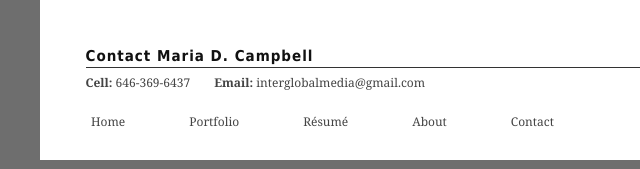
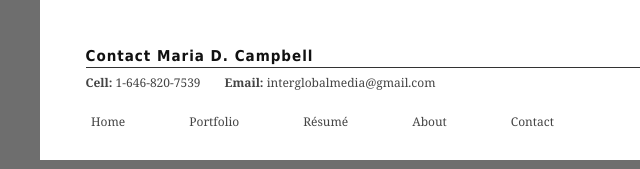
Before and after one commit to interglobalmedia/responsive-html5-resume, a website: page index.html in a window 1280 px wide. Shown: the part 1709-1878 px from the top of the page, 0-640 px from the left. Drawn offline with Linux system fonts and the light colour scheme.

Commit message:
Replace cell number with Google Voice number

```diff
--- a/index.html
+++ b/index.html
@@ -380,11 +380,11 @@
 				<section class="contact-info">
 					<p class="tel"><strong><span
 								  class="type">Cell</span>:</strong>
-						<a href="callto:+6463696437"
+						<a href="tel:+1-646-820-7539"
 						   target="_blank"
 						   rel="
 						   noreferrer
-						   noopener">646-369-6437</a>
+						   noopener">1-646-820-7539</a>
 					</p>
 					<p class="email"><strong>Email:</strong> <a
 						   href="mailto:interglobalmedia@gmail.com"
```
